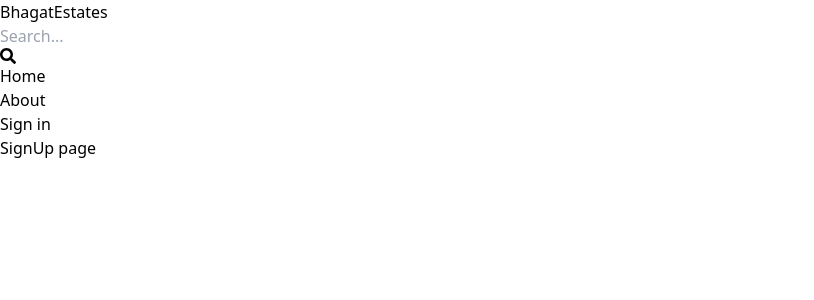
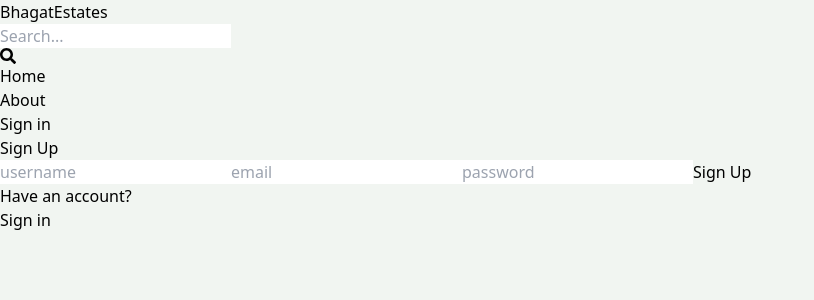
Before and after one commit to nish-788/nest-bids, a React (Vite) app in the folder estate_project/: page /sign-up in a window 1280 px wide. Shown: the top 300 px of the page, without its empty margins (0-814 px from the left). Built offline with nearby package versions, Linux system fonts and the light colour scheme.

Commit message:
create sign up page ui

```diff
--- a/estate_project/src/index.css
+++ b/estate_project/src/index.css
@@ -1,3 +1,7 @@
 @tailwind base;
 @tailwind components;
 @tailwind utilities;
+
+body{
+    background-color: rgb(241,245,241);
+}
--- a/estate_project/src/pages/SignUp.jsx
+++ b/estate_project/src/pages/SignUp.jsx
@@ -1,9 +1,29 @@
 import React from 'react'
+import {Link} from 'react-router-dom'
 
 function SignUp() {
   return (
-    <div>
-      SignUp page
+    <div className='p-3 max-w-lg mx-auto'>
+      <h1 className='text-3xl text-center font-semibold my-7'>
+        Sign Up</h1>
+        <form className='flex flex-col gap-4 '>
+          <input type="text" placeholder='username'
+          className='border p-3 rounded-lg' id='username' />
+           <input type="email" placeholder='email'
+          className='border p-3 rounded-lg' id='email' />
+           <input type="password" placeholder='password'
+          className='border p-3 rounded-lg' id='password' />
+
+          <button className='bg-slate-700 text-white p-3 rounded-lg
+          uppercase hover:opacity-95 disabled:opacity-80'>Sign Up</button>
+        </form>
+
+        <div className='flex gap-2 mt-5'>
+         <p>Have an account?</p>
+         <Link to ={"/sign-in"}>
+          <span className='text-blue-700'>Sign in</span>
+         </Link>
+        </div>
     </div>
   )
 }
```
